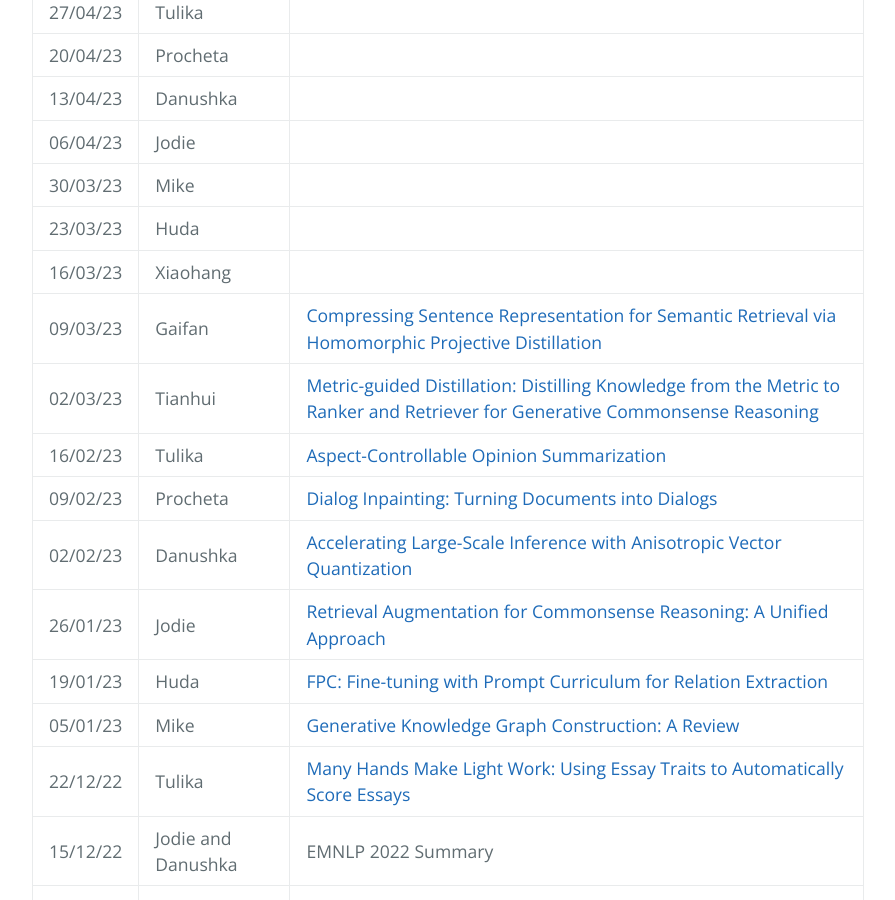
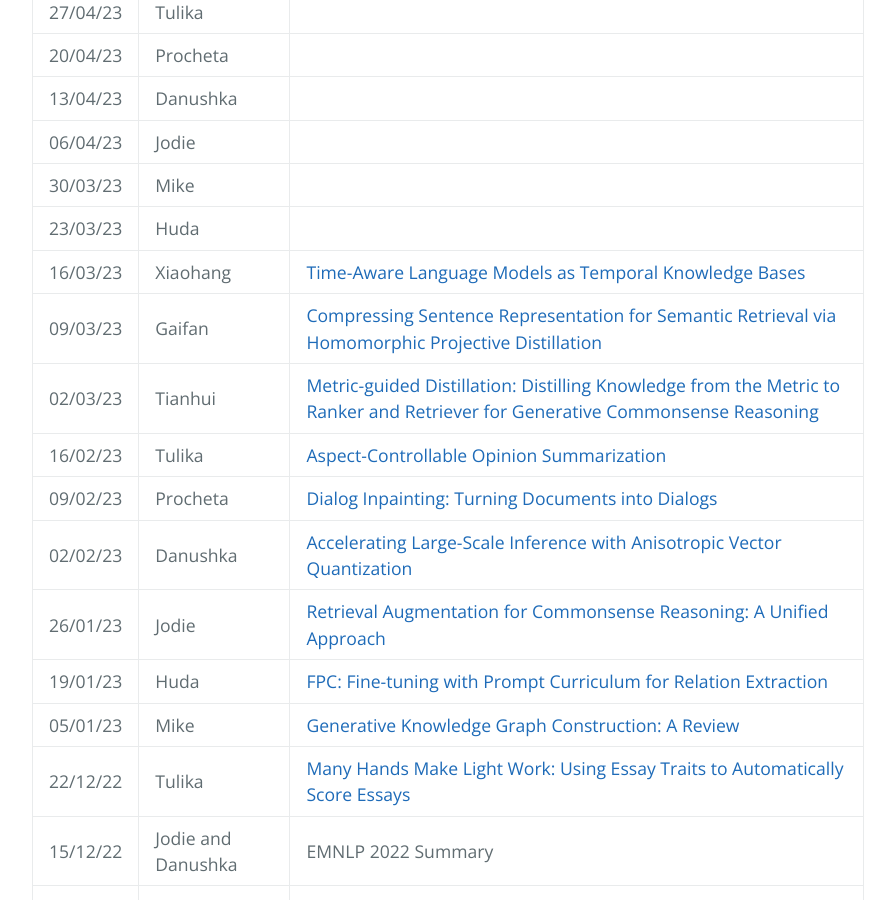
Before and after one commit to LivNLP/livnlp.github.io, a Jekyll site: the page built from reading.md, in a window 1280 px wide and 900 px high, scrolled down 628 px. Shown: the whole window, without its empty margins (192-1087 px from the left). Built offline with Jekyll 4.4.1, drawn with Linux system fonts in a browser that asks for light colours.

Commit message:
Update reading.md

```diff
--- a/reading.md
+++ b/reading.md
@@ -19,7 +19,7 @@ We meet on a weely basis to discuss recent research papers. Here is the schedule
 | 06/04/23 | Jodie | |
 | 30/03/23 | Mike | |
 | 23/03/23 | Huda | |
-| 16/03/23 | Xiaohang | |
+| 16/03/23 | Xiaohang | [Time-Aware Language Models as Temporal Knowledge Bases](https://aclanthology.org/2022.tacl-1.15/)|
 | 09/03/23 | Gaifan | [Compressing Sentence Representation for Semantic Retrieval via Homomorphic Projective Distillation](https://aclanthology.org/2022.findings-acl.64/)|
 | 02/03/23 | Tianhui| [Metric-guided Distillation: Distilling Knowledge from the Metric to Ranker and Retriever for Generative Commonsense Reasoning](https://aclanthology.org/2022.emnlp-main.53/)|
 | 16/02/23 | Tulika | [Aspect-Controllable Opinion Summarization](https://aclanthology.org/2021.emnlp-main.528/)|
```
